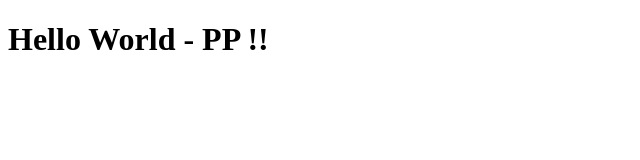
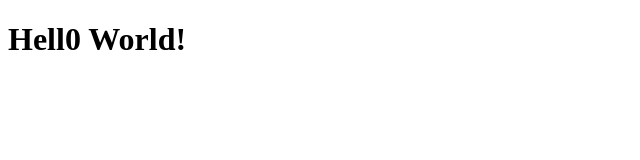
Before and after one commit to mateus-gsilva/technical_exam, a plain HTML site: page app/index.html in a window 1280 px wide. Shown: the whole page, without its empty margins (0-640 px from the left). Drawn offline with Linux system fonts and the light colour scheme.

Commit message:
trigger pipeline

```diff
--- a/app/index.html
+++ b/app/index.html
@@ -3,9 +3,9 @@
   <head>
     <meta charset="utf-8" />
     <meta name="viewport" content="width=device-width, initial-scale=1" />
-    <title>Hello World - PP !!</title>
+    <title>Hell0 World!</title>
   </head>
   <body>
-    <h1>Hello World - PP !!</h1>
+    <h1>Hell0 World!</h1>
   </body>
 </html>
```
